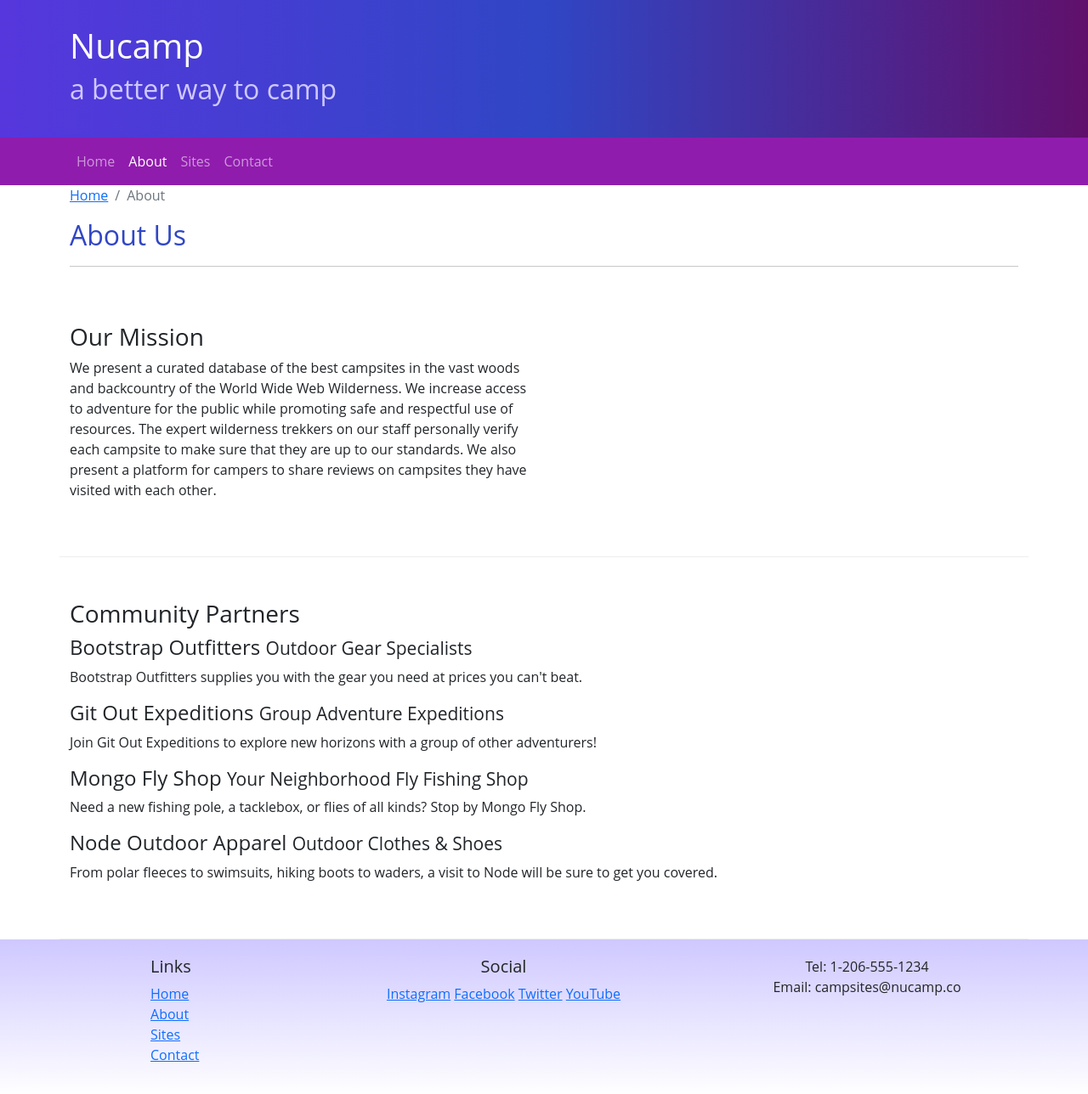
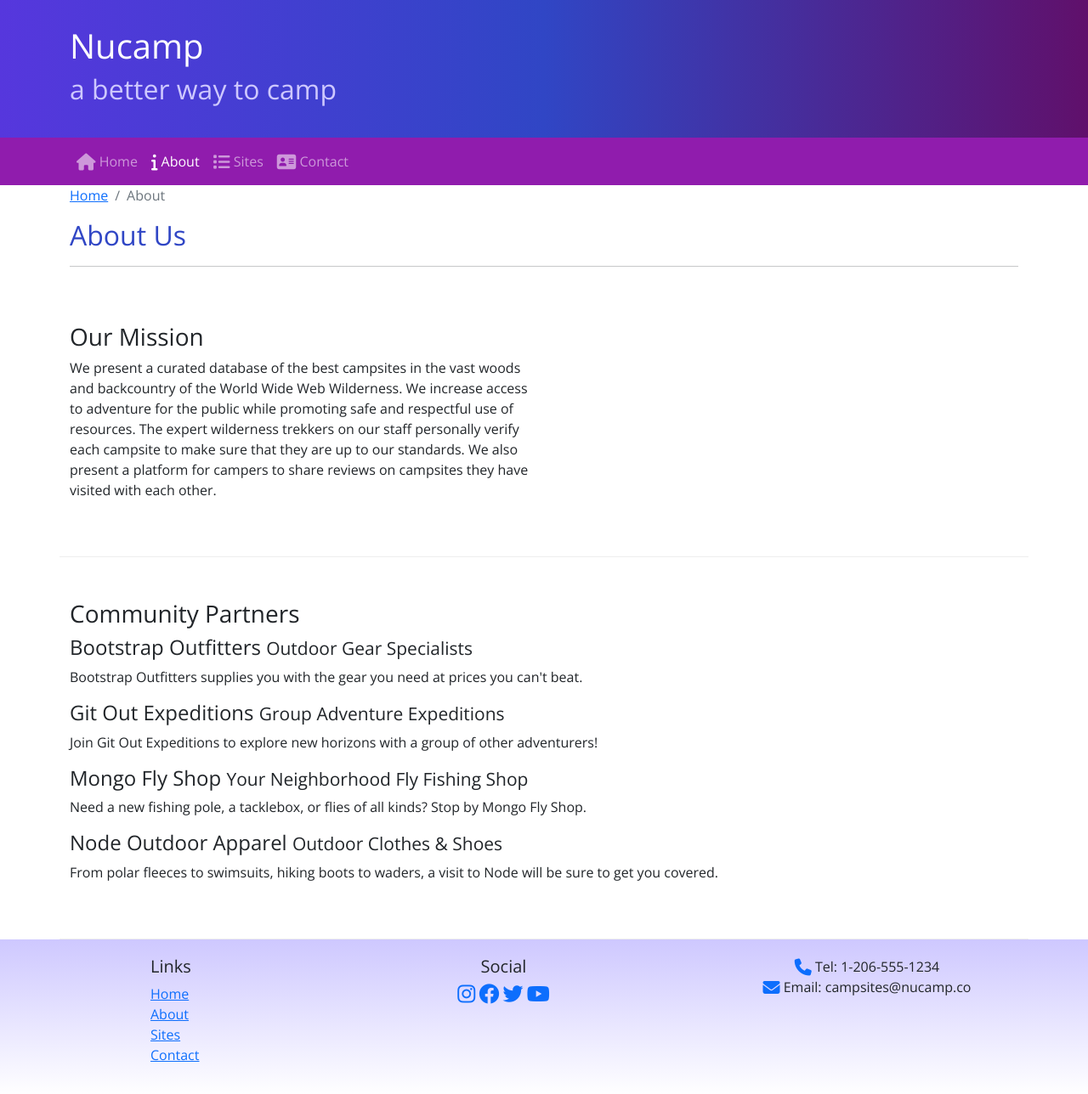
Before and after one commit to KibaaraNava/nucamp-test-website, a plain HTML site: page aboutus.html in a window 1280 px wide. Shown: the whole page at 85% size. Drawn offline with nearby package versions, Linux system fonts and the light colour scheme.

Commit message:
Icon Fonts

```diff
--- a/aboutus.html
+++ b/aboutus.html
@@ -7,7 +7,9 @@
     <meta name="viewport" content="width=device-width, initial-scale=1" />
     <!--Bootstrap CSS-->
     <link href="https://cdn.jsdelivr.net/npm/bootstrap@5.2.3/dist/css/bootstrap.min.css" rel="stylesheet" integrity="sha384-rbsA2VBKQhggwzxH7pPCaAqO46MgnOM80zW1RWuH61DGLwZJEdK2Kadq2F9CUG65" crossorigin="anonymous"/>
-    <!--styles CSS-->
+    <!--Additional CSS-->
+    <link rel="stylesheet" href="https://cdnjs.cloudflare.com/ajax/libs/font-awesome/6.2.1/css/all.min.css" integrity="sha512-MV7K8+y+gLIBoVD59lQIYicR65iaqukzvf/nwasF0nqhPay5w/9lJmVM2hMDcnK1OnMGCdVK+iQrJ7lzPJQd1w==" crossorigin="anonymous" referrerpolicy="no-referrer"/>
+    <link rel="stylesheet" href="https://fonts.googleapis.com/css?family=Lobster|Open+Sans"/>
     <link rel="stylesheet" href="css/styles.css">
     <title>Nucamp: A Better Way To Camp</title>
 </head>
@@ -33,16 +35,16 @@
             <div class="collapse navbar-collapse" id="nucampNavbar">
                 <ul class="navbar-nav">
                     <li class="nav-item">
-                        <a class="nav-link" href="index.html">Home</a>
+                        <a class="nav-link" href="index.html"><i class="fa-solid fa-house fa-lg"></i> Home</a>
                     </li>
                     <li class="nav-item">
-                        <a class="nav-link active" href="#">About</a>
+                        <a class="nav-link active" href="#"><i class="fa-solid fa-info fa-lg"></i> About</a>
                     </li>
                     <li class="nav-item">
-                        <a class="nav-link" href="#">Sites</a>
+                        <a class="nav-link" href="#"><i class="fa-solid fa-list fa-lg"></i> Sites</a>
                     </li>
                     <li class="nav-item">
-                        <a class="nav-link" href="#">Contact</a>
+                        <a class="nav-link" href="#"><i class="fa-solid fa-address-card fa-lg"></i> Contact</a>
                     </li>
                 </ul>
             </div>
@@ -102,13 +104,16 @@
                 </div>
                 <div class="col-6 col-sm-5 text-center">
                     <h5>Social</h5>
-                    <a href="http://instagram.com/">Instagram</a>
-                    <a href="http://facebook.com/">Facebook</a>
-                    <a href="http://twitter.com/">Twitter</a>
-                    <a href="http://youtube.com/">YouTube</a>
+                    <a href="http://instagram.com/"><i class="fa-brands fa-instagram fa-xl"></i></a>
+                    <a href="http://facebook.com/"><i class="fa-brands fa-facebook fa-xl"></i></a>
+                    <a href="http://twitter.com/"><i class="fa-brands fa-twitter fa-xl"></i></a>
+                    <a href="http://youtube.com/"><i class="fa-brands fa-youtube fa-xl"></i></a>
                 </div>
                 <div class="col-sm-4 text-center">
-                    Tel: 1-206-555-1234<br />
+                    <i class="fa-solid fa-phone fa-lg text-primary"></i>
+                    Tel: 1-206-555-1234
+                    <br />
+                    <i class="fa-solid fa-envelope fa-lg text-primary"></i>
                     Email: campsites@nucamp.co
                 </div>
            </div>
```
Also changed, not shown: index.html (+14 -14 lines).
